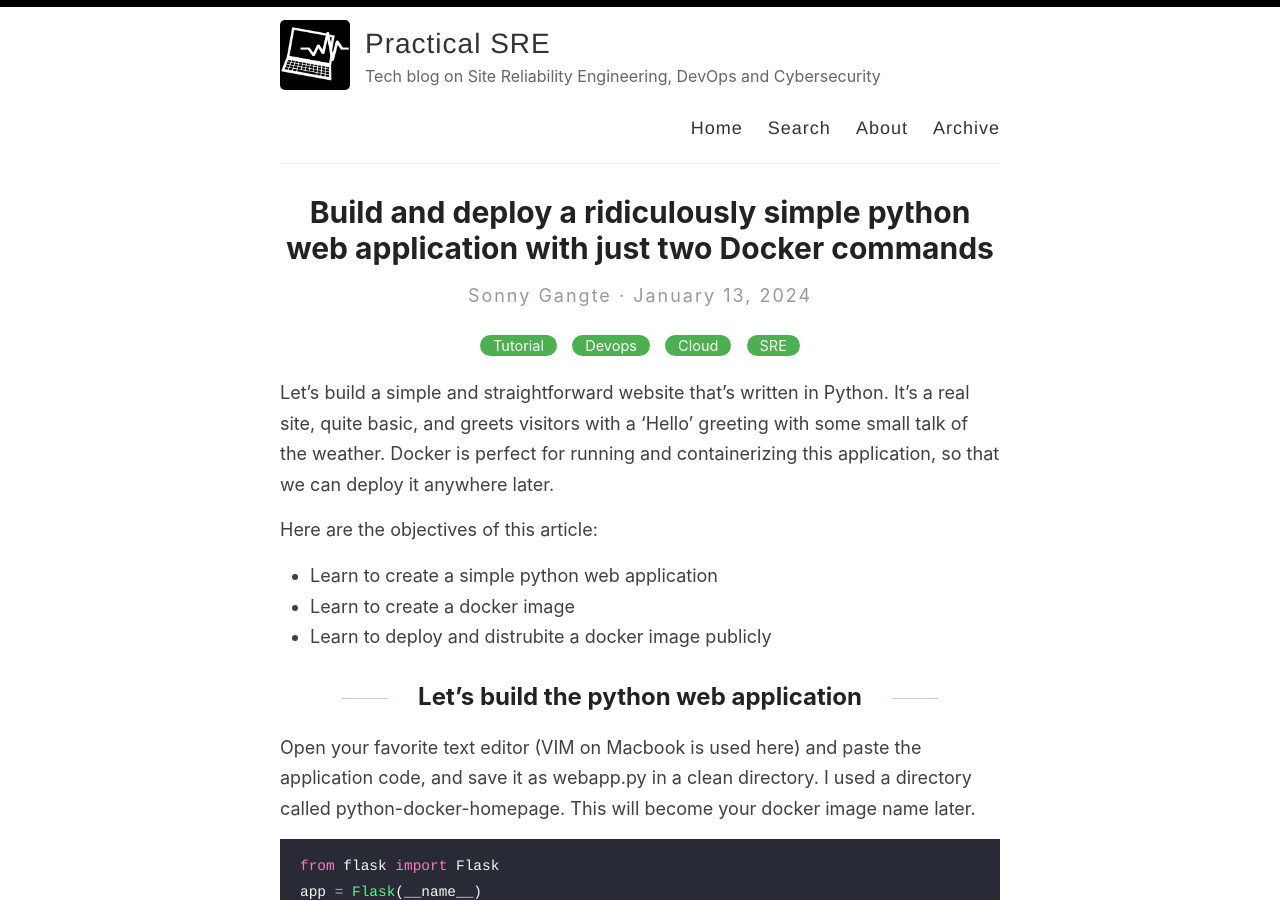
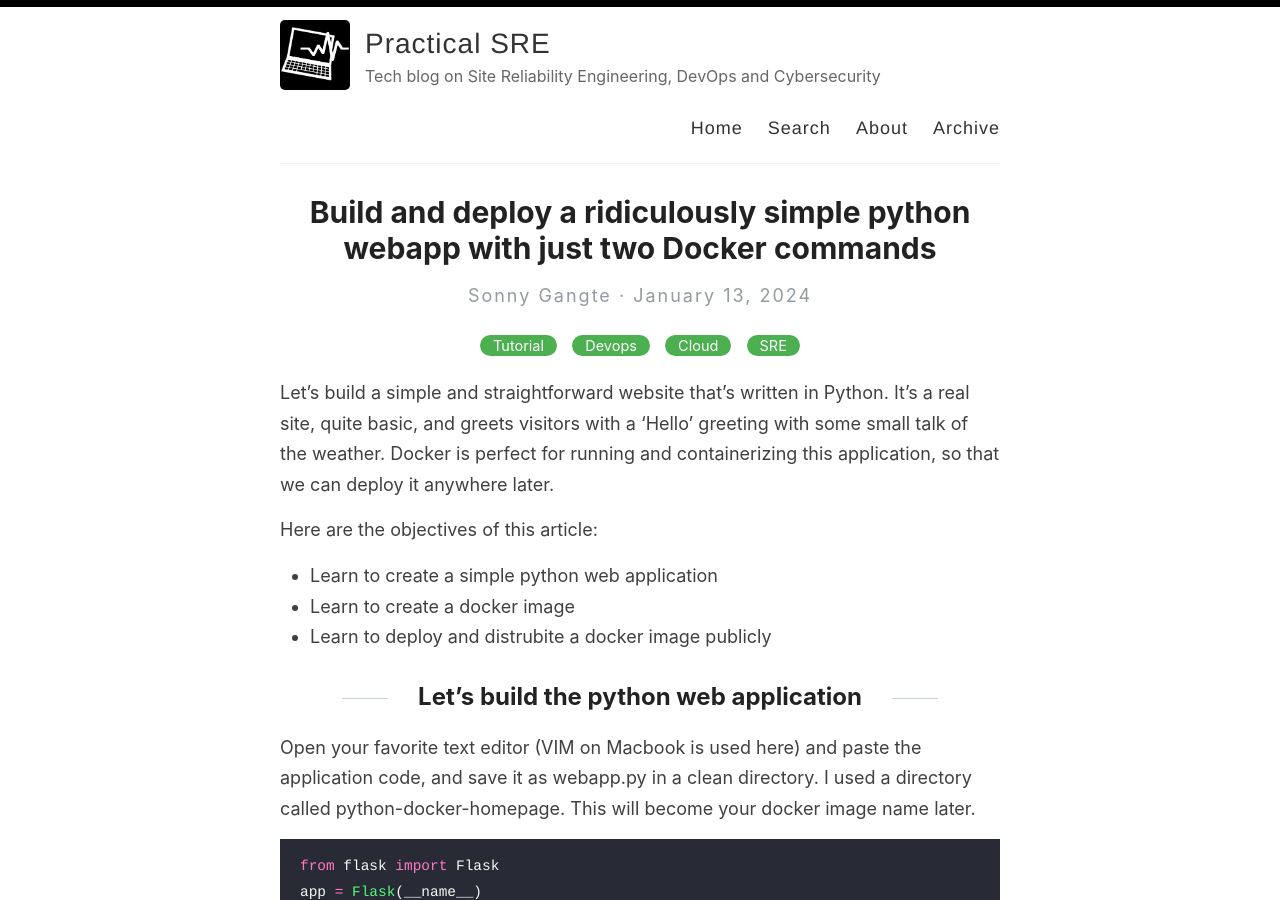
Before and after one commit to tgangte/tgangte.github.io, a Jekyll site: the page built from _posts/2024-01-13-getting-started-with-docker.md, in a window 1280 px wide and 900 px high. Built offline with Jekyll 4.4.1, drawn with Linux system fonts in a browser that asks for light colours; comment, search, counter and statistics services are not loaded.

Commit message:
Update 2024-01-13-getting-started-with-docker.md

```diff
--- a/_posts/2024-01-13-getting-started-with-docker.md
+++ b/_posts/2024-01-13-getting-started-with-docker.md
@@ -1,6 +1,6 @@
 ---
 layout: post
-title: Build and deploy a ridiculously simple python web application with just two Docker commands
+title: Build and deploy a ridiculously simple python webapp with just two Docker commands
 categories: [Tutorial,Devops, Cloud, SRE]
 ---
 
```
